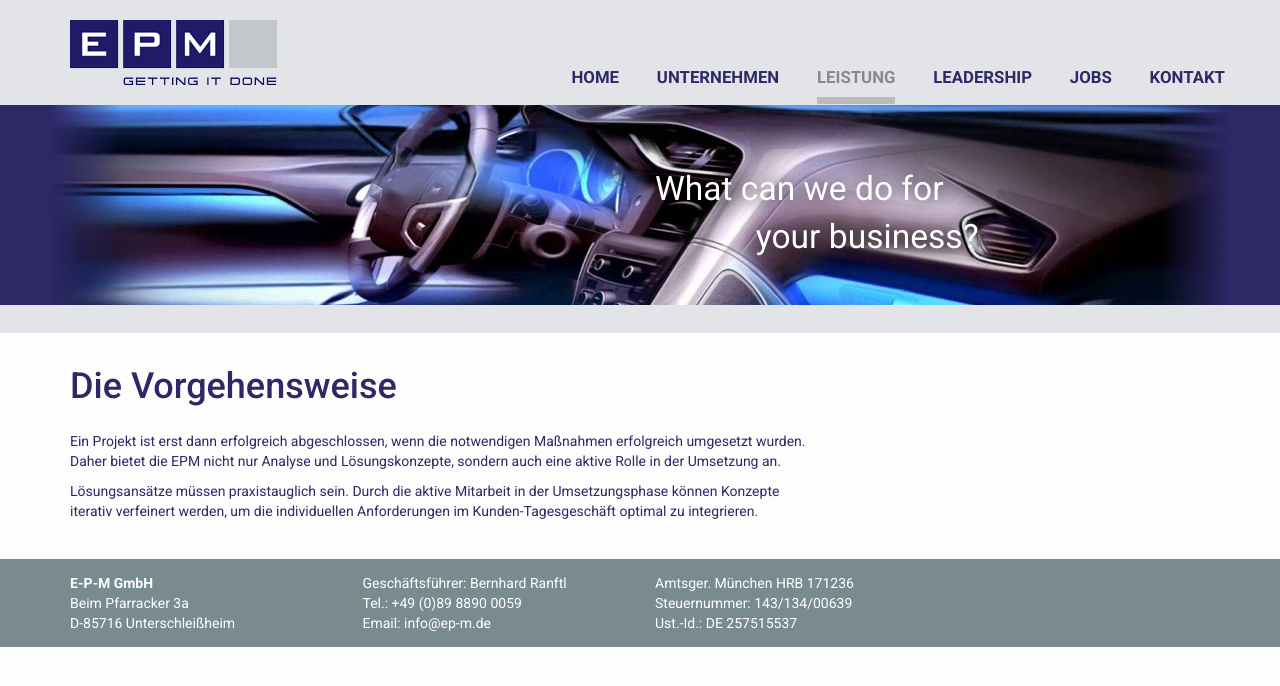
After one commit to tvogels/epm, a PHP site: page /vorgehensweise.php in a window 1280 px wide. The commit adds this page. Shown: the top 686 px of the page. Run offline with PHP 8.4, Linux system fonts and the light colour scheme.

Commit message:
Small changes

```diff
--- a/header.php
+++ b/header.php
@@ -32,7 +32,7 @@ function epm_header($params) {
   <body>
     <header class="global-header">
       <div class="container header-top">
-        <a href="/"><h1 class="epm-logo">EPM: Getting it done</h1></a>
+        <h1 class="epm-logo" onclick="document.location.href='/'" style="cursor:pointer;">EPM: Getting it done</h1>
         <a href="#" id="menu-toggle">
           <span class="glyphicon glyphicon-align-justify"></span>
           <span class="glyphicon glyphicon-remove"></span>
--- a/leistung.php
+++ b/leistung.php
@@ -33,7 +33,7 @@ function epm_leistung_header($type) {
   foreach ($tabs as $tab) {
     $active = ($tab == $type) ? 'active' : '';
     $gray = ($tab == $type) ? '' : '-gray';
-    echo '<div class="col-sm-3">';
+    echo '<div class="col-sm-3 col-xs-6">';
     echo '  <a href="/leistung_'.$tab.'.php" class="toggle ' . $active . '">';
     echo '    <img class="toggle-image" src="/img/icon-'.$tab.$gray.'.png" alt="' . ucfirst($tab) . '">';
     echo ucfirst($tab);
--- /dev/null
+++ b/vorgehensweise.php
@@ -0,0 +1,32 @@
+<?php require_once('bootstrap.php'); ?>
+<?php epm_header(array(
+  'active' => 'leistung',
+  'page-title' => 'Vorgehensweise'
+)); ?>
+      <div class="global-banner banner-small" style="background-image:url(img/car-bg.jpg);">
+        <div class="container banner-container">
+          <div class="row">
+            <div class="col-sm-6 col-sm-offset-6 banner-content">
+              <p>What can we do for</p>
+              <p>your business?</p>
+            </div>
+          </div>
+        </div>
+      </div>
+      <div class="container header-bottom">
+      </div>
+    </header>
+
+    <div class="global-body">
+      <div class="container">
+        <h1>Die Vorgehensweise</h1>
+        <div class="row">
+          <div class="col-sm-8">
+            <p>Ein Projekt ist erst dann erfolgreich abgeschlossen, wenn die notwendigen Maßnahmen erfolgreich umgesetzt wurden. Daher bietet die EPM nicht nur Analyse und Lösungskonzepte, sondern auch eine aktive Rolle in der Umsetzung an.</p>
+
+            <p>Lösungsansätze müssen praxistauglich sein. Durch die aktive Mitarbeit in der Umsetzungsphase können Konzepte iterativ verfeinert werden, um die individuellen Anforderungen im Kunden-Tagesgeschäft optimal zu integrieren.</p>
+          </div>
+        </div>
+      </div>
+    </div>
+<?php epm_footer(); ?>
```
